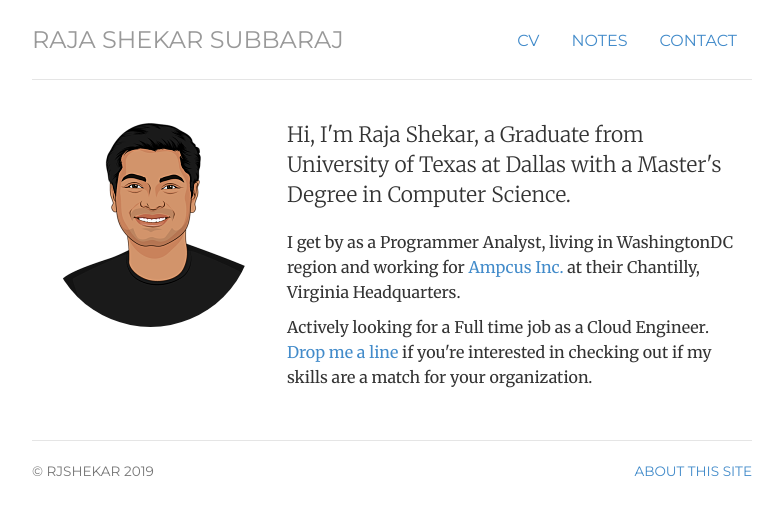
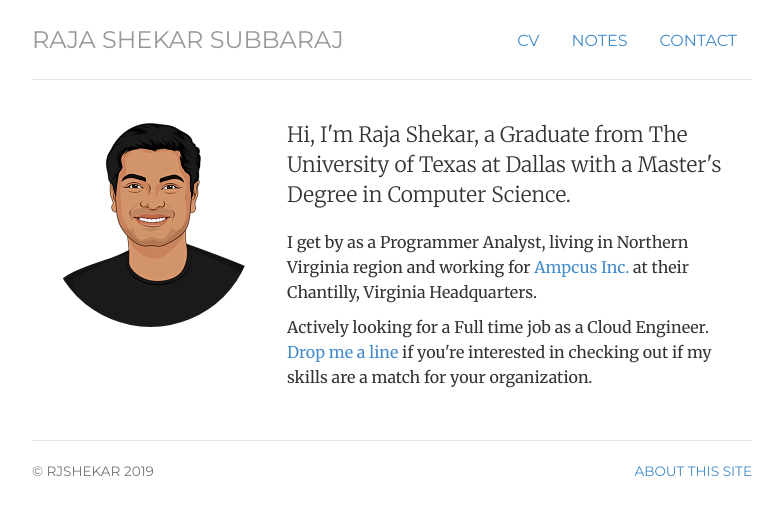
Before and after one commit to rjshekar90/github_website, a Jekyll site: the page built from index.html, in a window 1280 px wide. Shown: the top 515 px of the page, without its empty margins (248-1030 px from the left). Built offline with Jekyll 4.4.1, drawn with Linux system fonts in a browser that asks for light colours.

Commit message:
index updated 2

```diff
--- a/index.html
+++ b/index.html
@@ -11,9 +11,9 @@ contact: passive
 	<img  class="img-circle avatar" alt="Raja Shekar" src="img/rajava_opt.png">
 	</div>
 	<div itemscope itemtype="http://data-vocabulary.org/Person" class="col-sm-8">
-	<p class="lead">Hi, I'm <span itemprop="name">Raja Shekar,</span> a Graduate from University of Texas at Dallas with a Master's Degree in Computer Science.</p>
+	<p class="lead">Hi, I'm <span itemprop="name">Raja Shekar,</span> a Graduate from The University of Texas at Dallas with a Master's Degree in Computer Science.</p>
 	<p>I get by as a <span itemprop="title">Programmer Analyst</span>, living in <span itemprop="address" itemscope
-    itemtype="http://data-vocabulary.org/Address"> <span itemprop="locality">Washington</span><span itemprop="region">DC region</span></span> and working for <a href="https://www.ampcus.com/">Ampcus Inc.</a> at their Chantilly, Virginia Headquarters.</p>
+    itemtype="http://data-vocabulary.org/Address"> <span itemprop="locality">Northern Virginia</span> <span itemprop="region"> region</span></span> and working for <a href="https://www.ampcus.com/">Ampcus Inc.</a> at their Chantilly, Virginia Headquarters.</p>
 
 	<p>Actively looking for a <span itemprop="title">Full time job as a Cloud Engineer</span>. <a href="contact">Drop me a line</a> if you're interested in checking out if my skills are a match for your organization.</p>
 	</div>
```
